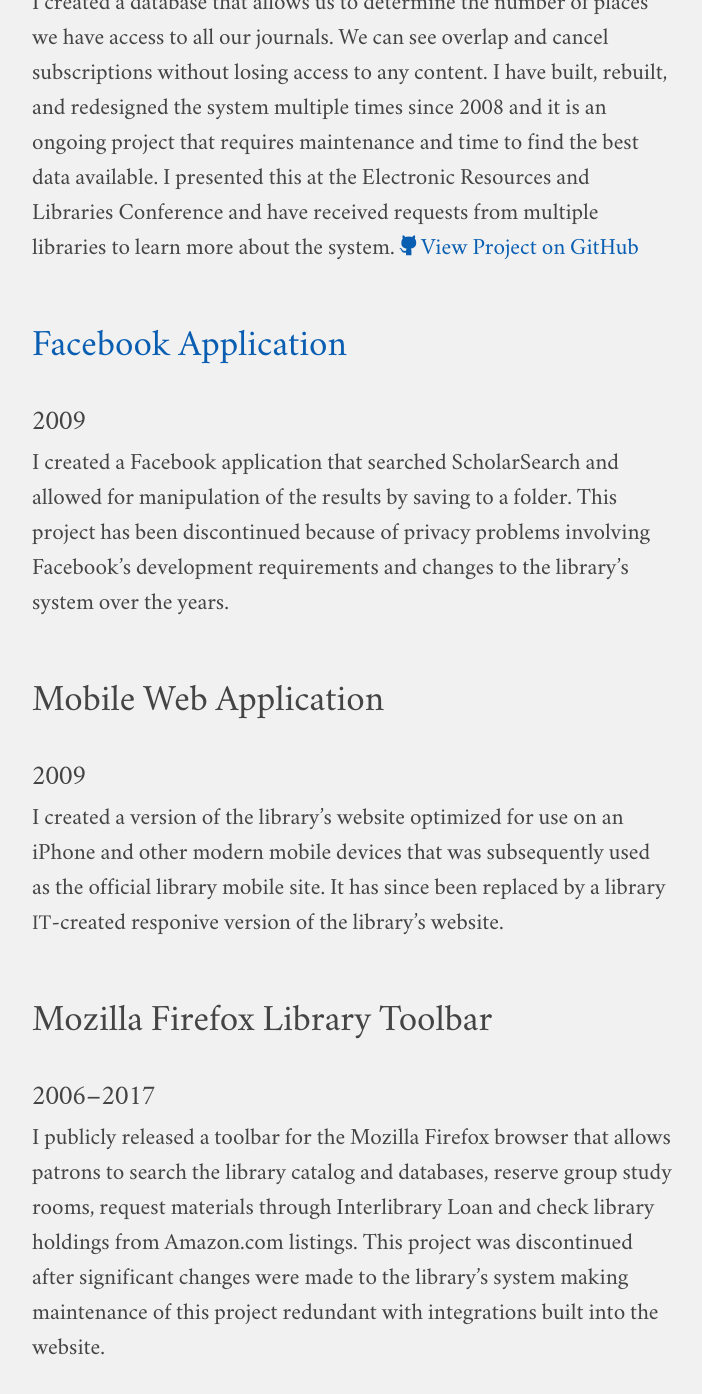
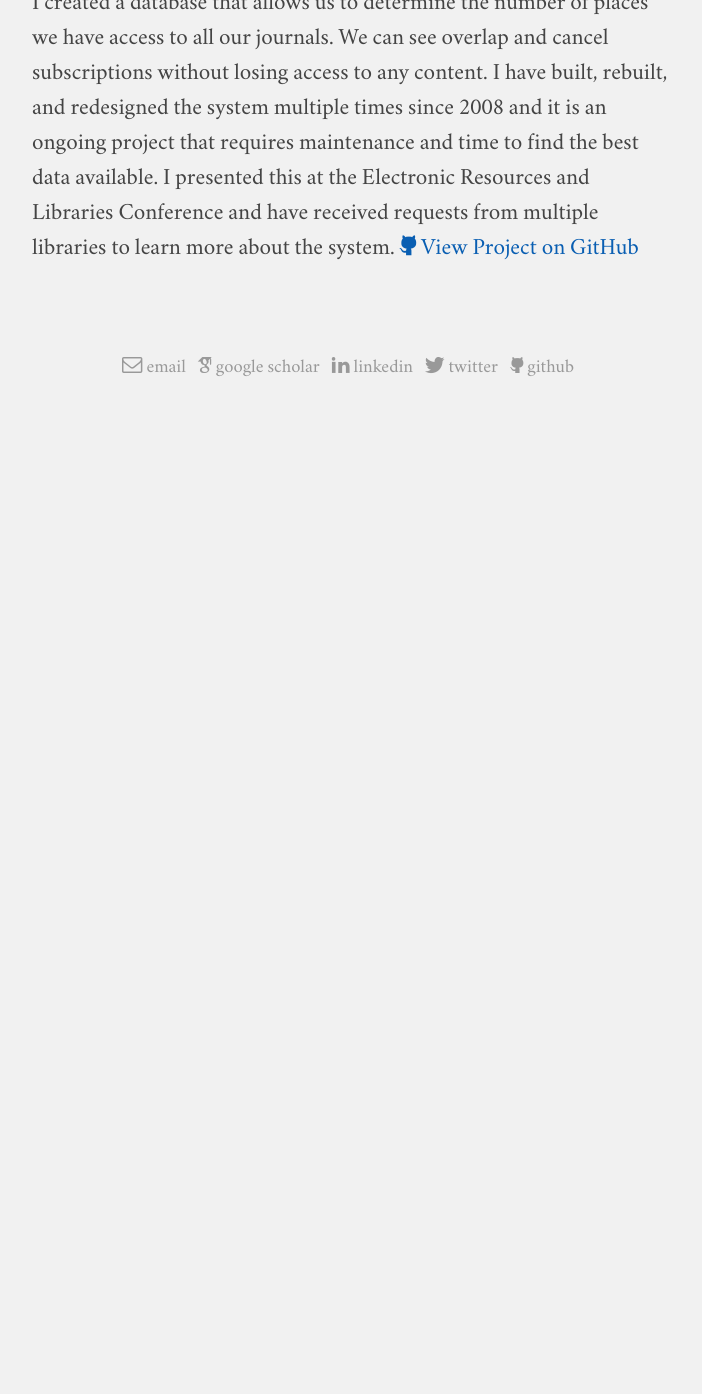
Before and after one commit to jaredhowland/jaredhowland.github.io, a Jekyll site: the page built from content/projects.md, in a window 1280 px wide and 1400 px high, scrolled down 2404 px. Shown: the top 1394 px of the window, without its empty margins (288-990 px from the left). Built offline with Jekyll 4.4.1, drawn with Linux system fonts in a browser that asks for light colours; a script that is not in the unit is left out; after the commit the page ends 2820 px from its top, so only the background shows below that.

Commit message:
[FIX] Remove old projects

```diff
--- a/content/projects.md
+++ b/content/projects.md
@@ -34,24 +34,8 @@ This unofficial <span class="caps">PHP SDK</span> makes it easy for institutions
 
 I created a database that allows us to determine the number of places we have access to all our journals. We can see overlap and cancel subscriptions without losing access to any content. I have built, rebuilt, and redesigned the system multiple times since 2008 and it is an ongoing project that requires maintenance and time to find the best data available. I presented this at the Electronic Resources and Libraries Conference and have received requests from multiple libraries to learn more about the system. <a class="watch btn" href="https://github.com/HBLL-Collection-Development/journals"><i class="icon-github"></i> View Project on GitHub</a>
 
-## [Facebook Application][3]
-### 2009
-
-I created a Facebook application that searched ScholarSearch and allowed for manipulation of the results by saving to a folder. This project has been discontinued because of privacy problems involving Facebook's development requirements and changes to the library's system over the years.
-
-## Mobile Web Application
-### 2009
-
-I created a version of the library’s website optimized for use on an iPhone and other modern mobile devices that was subsequently used as the official library mobile site. It has since been replaced by a library <span class="caps">IT</span>-created responive version of the library's website.
-
-## Mozilla Firefox Library Toolbar
-### 2006–2017
-
-I publicly released a toolbar for the Mozilla Firefox browser that allows patrons to search the library catalog and databases, reserve group study rooms, request materials through Interlibrary Loan and check library holdings from Amazon.com listings. This project was discontinued after significant changes were made to the library's system making maintenance of this project redundant with integrations built into the website.
-
 [1]: {{ site.url }}/vita/#projects
 [2]: {{ site.url }}/presentations/redundant-journal-access/
-[3]: {{ site.url }}/presentations/facebook/
 [4]: https://github.com/HBLL-Collection-Development/scopus-api
 [5]: https://ualc.byu.edu
 [6]: {{ site.url }}/presentations/small-data-erl/
```
